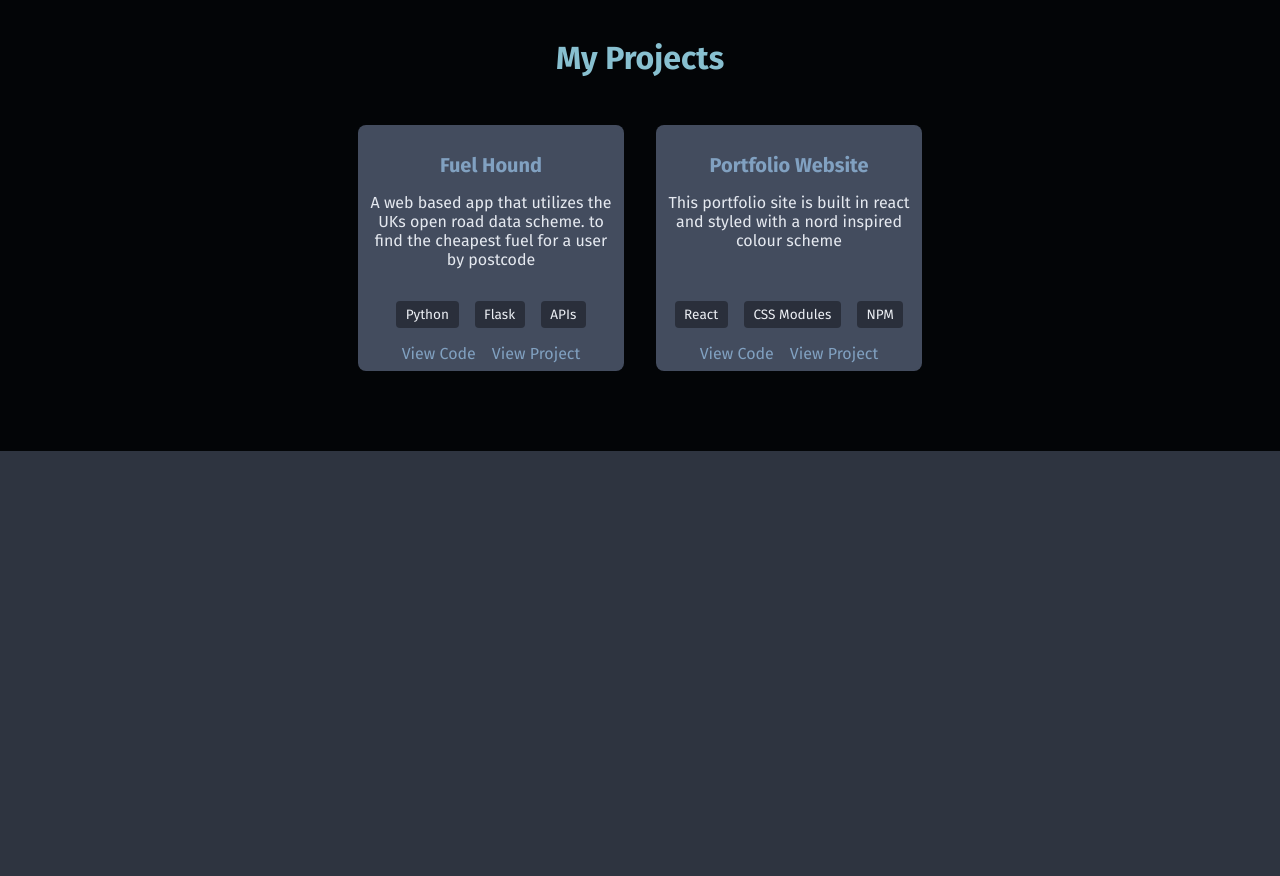
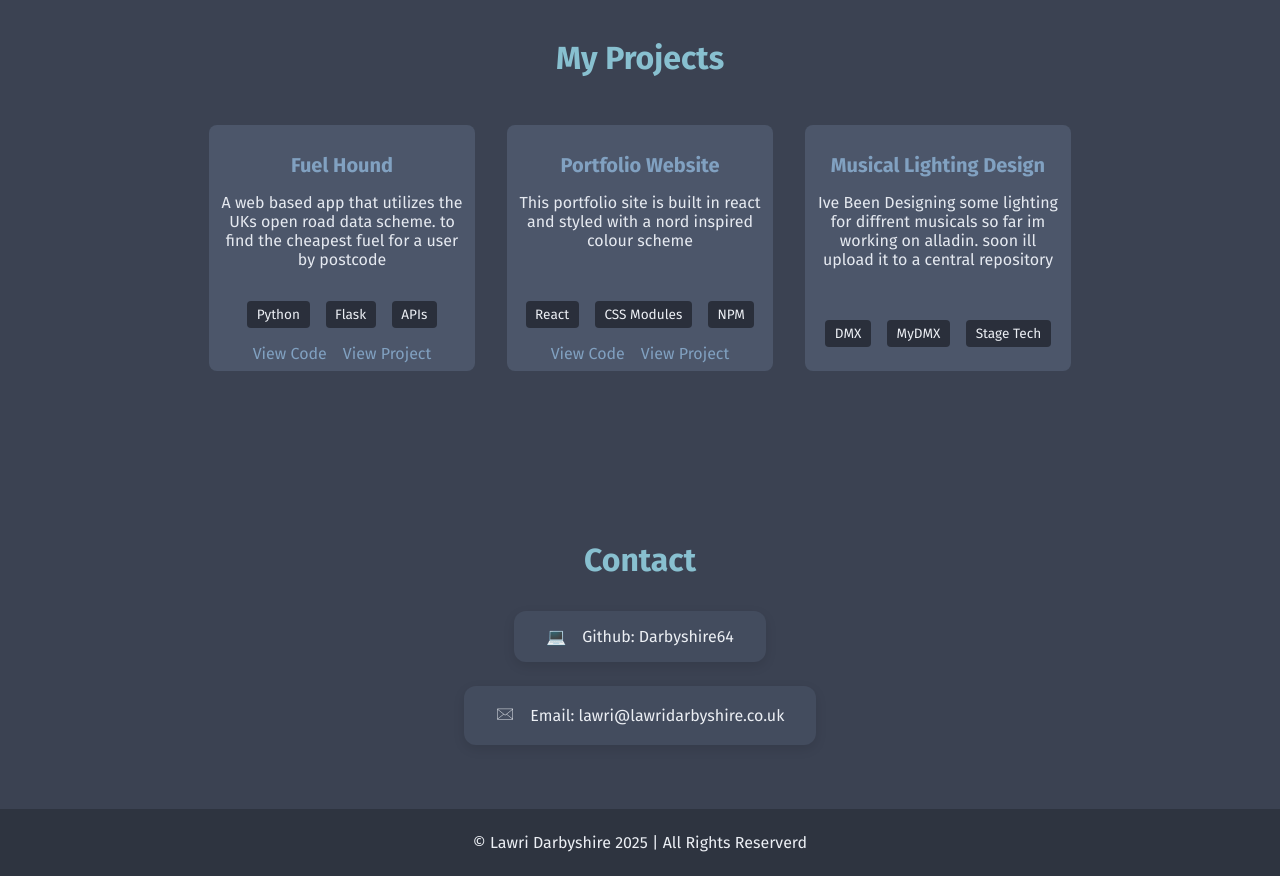
Before and after one commit to Darbyshire64/Portfolio, a React (Vite) app: page / in a window 1280 px wide. Shown: the part 860-1736 px from the top of the page. Before the commit the page ends 1311 px from the top, so only its background shows below. Built offline with nearby package versions, Linux system fonts and the light colour scheme.

Commit message:
added footer and contact page

```diff
--- a/src/App.jsx
+++ b/src/App.jsx
@@ -2,6 +2,8 @@ import Hero from './components/Hero'
 import About from './components/About'
 import Projects from './components/Projects'
 import Navbar from './components/Navbar'
+import Footer from './components/Footer'
+import Contact from './components/Contact'
 import './styles/App.css'
 
 function App() {
@@ -11,6 +13,8 @@ function App() {
       <Hero />
       <About />
       <Projects />
+      <Contact />
+      <Footer />
     </div>
   )
 }
--- a/src/components/About.module.css
+++ b/src/components/About.module.css
@@ -1,6 +1,6 @@
 .about {
     padding: 4rem 2rem;
-    background-color: var(--nord10);
+    background-color: var(--nord1);
     color: var(--nord4);
     text-align: center;
     border-top: 5px solid var(--nord4)
--- /dev/null
+++ b/src/components/Contact.jsx
@@ -0,0 +1,21 @@
+import styles from './Contact.module.css';
+
+function Contact() {
+    return (
+        <section id="Contact"className={styles.contact}>
+            <h2 className={styles.title}>Contact</h2>
+            <div className={styles.cardContainer}>
+                <a href="https://github.com/Darbyshire64" target="_blank" className={styles.contactCard}>
+                    <span>💻</span>
+                    <span>Github: Darbyshire64</span>
+                </a>
+                <a href="mailto:lawri@lawridarbyshire.co.uk" target="_blank" className={styles.contactCard}>
+                    <span>🖂</span>
+                    <span>Email: lawri@lawridarbyshire.co.uk</span>
+                </a>
+            </div>
+        </section>
+    )
+}
+
+export default Contact;
--- /dev/null
+++ b/src/components/Contact.module.css
@@ -0,0 +1,41 @@
+.contact {
+    padding: 4rem 2rem;
+    background-color: var(--nord1);
+    color: var(--nord6);
+    text-align: center
+}
+
+.title {
+    font-size: 2rem;
+    margin-bottom: 2rem;
+    color: var(--nord8);
+}
+
+.cardContainer {
+    display: flex;
+    justify-content: center;
+    gap: 1.5rem;
+    margin-top: 2rem;
+    align-items: center;
+    flex-direction: column;
+}
+
+.contactCard {
+    background-color: var(--nord2);
+    display: inline-flex;
+    align-items: center;
+    justify-content: center;
+    gap: 1rem;
+    color: var(--nord6);
+    padding: 1rem 2rem;
+    border-radius: 12px;
+    text-decoration: none;
+    font-size: 1rem;
+    box-shadow: 0 4px 12px rgba(0,0,0,0.1);
+    max-width: 300px;
+}
+
+.contactCard:hover {
+    color: var(--nord7);
+    text-decoration: underline;
+}
--- /dev/null
+++ b/src/components/Footer.jsx
@@ -0,0 +1,11 @@
+import styles from './Footer.module.css';
+
+function Footer() {
+    return (
+        <section className={styles.Footer}>
+            <p className={styles.FooterText}>© Lawri Darbyshire 2025 | All Rights Reserverd</p>
+        </section>
+    )
+}
+
+export default Footer;
--- /dev/null
+++ b/src/components/Footer.module.css
@@ -0,0 +1,4 @@
+.FooterText {
+    text-align: center;
+    padding: 0.5rem;
+}
--- a/src/components/Navbar.jsx
+++ b/src/components/Navbar.jsx
@@ -28,6 +28,7 @@ function Navbar() {
             <div className={styles.navLinks}>
                 <a href="#About">About</a>
                 <a href="#Projects">Projects</a>
+                <a href="#Contact">Contact</a>
             </div>
         </section>
     )
--- a/src/components/Navbar.module.css
+++ b/src/components/Navbar.module.css
@@ -13,9 +13,9 @@
     align-items: center;
 
     padding: 0.75rem 2rem;
-    background-color: rgba(46,52,64,0.6);
-    backdrop-filter: blur(10px);
-    -webkit-backdrop-filter: blur(10px);
+    background-color: var(--nord1);
+    /*backdrop-filter: blur(10px);
+    -webkit-backdrop-filter: blur(10px);*/
 
     border-radius: 999px;
     border: 1px solid rba(255,255,255, 0.1);
--- a/src/components/Projects.jsx
+++ b/src/components/Projects.jsx
@@ -15,6 +15,11 @@ const projects = [
         tech: ['React', 'CSS Modules', 'NPM'],
         github: 'https://github.com/Darbyshire64/Portfolio',
         live: 'https://lawridarbyshire.co.uk'
+    },
+    {
+        title: 'Musical Lighting Design',
+        description: 'Ive Been Designing some lighting for diffrent musicals so far im working on alladin. soon ill upload it to a central repository',
+        tech: ['DMX', 'MyDMX', 'Stage Tech'],
     }
 ]
 
--- a/src/components/Projects.module.css
+++ b/src/components/Projects.module.css
@@ -1,6 +1,6 @@
 .projects {
     padding: 4rem 2rem;
-    background-color: var(--nord10);
+    background-color: var(--nord1);
     color: var(--nord6);
     text-align: center;
 }
@@ -22,7 +22,7 @@
 }
 
 .projectCard {
-    background-color: var(--nord2);
+    background-color: var(--nord3);
     display: flex;
     flex-direction: column;
     justify-content: space-between;
```
Also changed, not shown: src/assets/github.svg (added).
